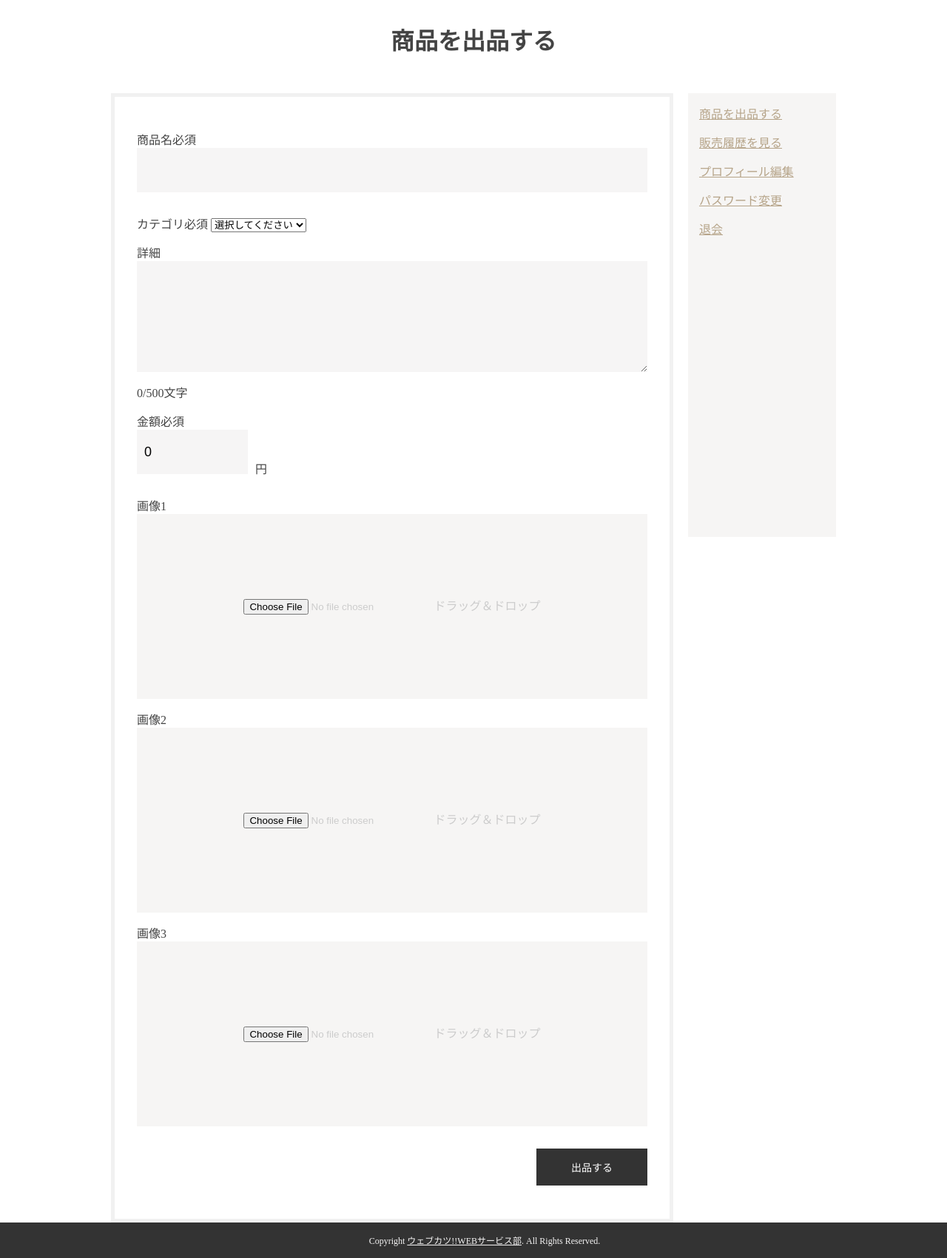
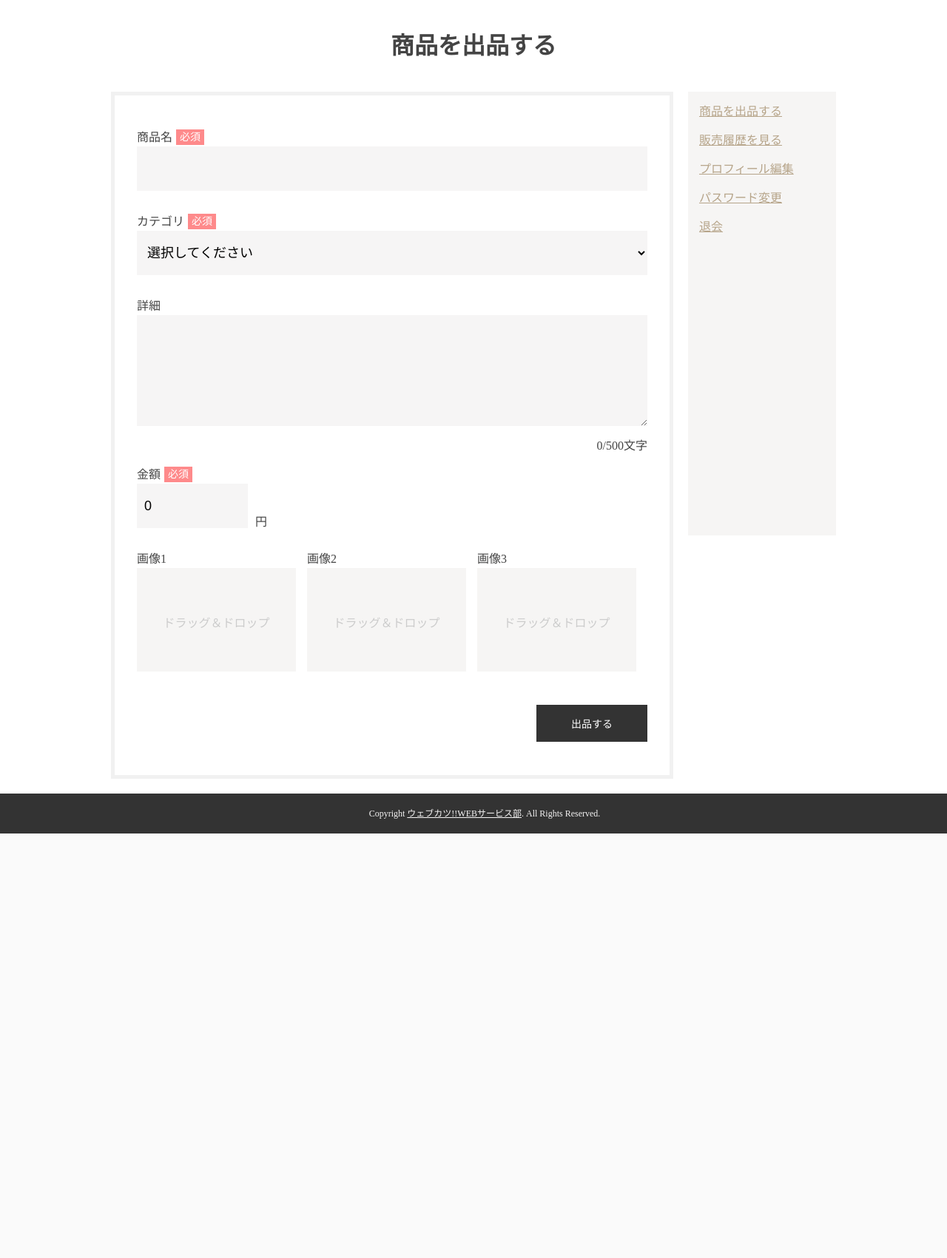
Before and after one commit to kazunari-0206/web-service01, a PHP site: page /git-webservice/registProduct.php in a window 1280 px wide. Shown: the part 80-1781 px from the top of the page at 74% size. After the commit the page ends 1207 px from the top, so only its background shows below. Run offline with PHP 8.4, Linux system fonts and the light colour scheme; the visitor is signed in with stand-in values (Sample User, id 1); data that the repository does not hold is empty.

Commit message:
08修正

```diff
--- a/01/style.css
+++ b/01/style.css
@@ -2,17 +2,18 @@ body {
   margin: 0;
   padding: 0;
   color: #444;
-  /* line-height: 150%; */
+  line-height: 150%;
 }
 
-h1, h2, h3, h4, h5, h6, p {
+h1,h2,h3,h4,h5,h6,p{
   margin: 0;
   padding: 0;
 }
 
-/* ========================================================
+/*========================================
   リンク
-======================================================== */
+========================================*/
+
 a,
 a:active,
 a:focus {
@@ -21,10 +22,9 @@ a:focus {
 a:hover {
   text-decoration: none;
 }
-
-/* ========================================================
+/*========================================
   フォント
-======================================================== */
+========================================*/
 .num {
   font-family: 'Montserrat', sans-serif;
 }
@@ -34,17 +34,14 @@ a:hover {
   font-weight: bold;
   font-family: 'Montserrat', sans-serif;
 }
+/*トップバナー*/
 
-/* ========================================================
-  トップバナー
-======================================================== */
 #top-baner {
   width: 100%;
 }
-
-/* ========================================================
+/*========================================
   ヘッダー
-======================================================== */
+========================================*/
 header {
   margin-bottom: 30px;
   width: 100%;
@@ -66,10 +63,9 @@ header h1 a {
   color: #b6a489;
   text-decoration: none;
 }
-
-/* ========================================================
+/*========================================
   ナビゲーション
-======================================================== */
+========================================*/
 #top-nav {
   position: relative;
   float: right;
@@ -104,17 +100,13 @@ nav a:hover {
 #top-nav ul li {
   float: right;
 }
+/*========================================
+  レイアウト
+========================================*/
 
-/* ========================================================
-  レイアウト
-======================================================== */
 .site-width {
   margin: 0 auto;
   width: 980px;
-}
-
-#contents {
-  overflow: hidden;
 }
 
 #main {
@@ -129,9 +121,9 @@ nav a:hover {
 .page-2colum #main {
   width: 760px;
 }
-.page-logined #main {
+.page-logined #main{
+  box-sizing: border-box;
   border: 5px solid #f1f1f1;
-  box-sizing: border-box;
 }
 
 section h1.title {
@@ -139,21 +131,22 @@ section h1.title {
   font-family: 'Montserrat', sans-serif;
 }
 
-#contenst {
+#contents {
   overflow: hidden;
   margin: 20px auto;
 }
+/* ページタイトル */
 
-/* ページタイトル */
 .page-title {
+  margin-bottom: 50px;
+  padding-top: 20px; /* Lesson14にて追加 */
+  text-align: center;
   font-size: 32px;
-  margin-bottom: 50px;
-  text-align: center;
 }
+/*========================================
+  サイドバー
+========================================*/
 
-/* ========================================================
-  サイドバー
-======================================================== */
 #sidebar {
   float: left;
   box-sizing: border-box;
@@ -163,23 +156,28 @@ section h1.title {
   width: 200px;
   background: #f6f5f4;
 }
+
 #sidebar .title {
   text-align: left;
   font-size: 14px;
 }
+
 #sidebar .selectbox {
   position: relative;
 }
+
 #sidebar select {
   padding: 10px;
   width: 100%;
   border-color: #ccc;
   border-radius: 0;
   font-size: 14px;
+
   -webkit-appearance: none;
   -moz-appearance: none;
   appearance: none;
 }
+
 #sidebar .icn_select:after {
   position: absolute;
   top: 15px;
@@ -193,17 +191,17 @@ section h1.title {
   border-left: 7px solid transparent;
   content: "";
 }
-.page-logined #sidebar {
+.page-logined #sidebar{
   margin: 0 0 0 20px;
 }
-.page-logined #sidebar > a {
+.page-logined #sidebar > a{
   display: block;
   margin-bottom: 15px;
 }
 
-/* ========================================================
+/*========================================
   フッター
-======================================================== */
+========================================*/
 
 footer {
   padding: 15px;
@@ -217,19 +215,20 @@ footer {
 footer a {
   color: #f6f5f5;
 }
+/*contact*/
 
-/* contact */
 #contact {
   margin-bottom: 150px;
 }
+/*========================================
+  ページネーション
+========================================*/
 
-/* ========================================================
-  ページネーション
-======================================================== */
 .pagination {
   position: relative;
   overflow: hidden;
 }
+
 .pagination-list {
   position: relative;
   left: 50%;
@@ -237,15 +236,18 @@ footer a {
   padding-left: 0;
   list-style: none;
 }
+
 .pagination .list-item {
   position: relative;
   left: -50%;
   float: left;
   margin-right: 5px;
 }
+
 .pagination .list-item:last-child {
   margin-right: 0;
 }
+
 .pagination .list-item a {
   display: block;
   padding: 5px 10px;
@@ -254,18 +256,20 @@ footer a {
   text-decoration: none;
   font-family: 'Montserrat', sans-serif;
 }
+
 .pagination .list-item.active a {
   background: #333;
   color: white;
 }
+
 .pagination .list-item a:hover {
   background: #333;
   color: white;
 }
+/*========================================
+  検索エリア
+========================================*/
 
-/* ========================================================
-  検索エリア
-======================================================== */
 .search-title {
   overflow: hidden;
   margin-bottom: 30px;
@@ -274,21 +278,25 @@ footer a {
   background: #f6f5f4;
   line-height: 40px;
 }
+
 .search-left {
   float: left;
 }
+
 .search-right {
   float: right;
 }
+
 .search-title .total-num {
   padding-right: 5px;
   font-weight: bold;
   font-size: 18px;
   font-family: 'Montserrat', sans-serif;
 }
-/* ========================================================
+/*========================================
   リスト
-======================================================== */
+========================================*/
+
 .list > .title {
   padding-left: 10px;
   border-left: 6px solid #b6a489;
@@ -298,6 +306,7 @@ footer a {
   overflow: hidden;
   margin-right: -15px;
 }
+
 .panel-list > .panel {
   float: left;
   box-sizing: border-box;
@@ -317,13 +326,13 @@ a.panel:hover {
 .panel-list > .panel img {
   width: 100%;
 }
+
 .panel-list > .panel .panel-title {
   margin: 0;
 }
+/* テーブルリスト
+========================================*/
 
-/* ========================================================
-  テーブルリスト
-======================================================== */
 .list-table > table {
   width: 100%;
   border-spacing: 0 5px;
@@ -338,10 +347,10 @@ a.panel:hover {
   border-right: none;
   background: #f6f5f4;
 }
+/*========================================
+  ボタン
+========================================*/
 
-/* ========================================================
-  ボタン
-======================================================== */
 .btn {
   padding: 15px 20px;
   text-decoration: none;
@@ -353,63 +362,62 @@ a.panel:hover {
 
 .btn.btn-primary {
   background: #b6a489;
-  color: #fff;
+  color: white;
 }
 
 .btn.btn-mid {
   max-width: 150px;
 }
-
-/* ========================================================
+/*========================================
   フォーム
-======================================================== */
-label {
+========================================*/
+label{
   display: block;
 }
-/* Lesson9で追加 */
-label.err input {
+label.err input, label.err select{
   background: #f7dcd9;
 }
-input[type="text"], input[type="password"] /* lesson9で追加 */, input[type="number"], .formselect, textarea {
+input[type="text"], input[type="password"], input[type="number"], .form select,
+textarea {
+  display: block;
+  box-sizing: border-box;
   margin-bottom: 15px;
-  font-size: 18px;
-  box-sizing: border-box;
   padding: 10px;
   width: 100%;
   height: 60px;
   border: none;
   background: #f6f5f5;
-  display: block;
+  font-size: 18px;
 }
-input[type="checkbox"] {
+input[type="checkbox"]{
   width: 18px;
   height: 18px;
+  background: #f6f5f5;
   vertical-align: middle;
-  background: #f6f5f5;
 }
 input[type="number"] {
-  width: 100%;
+  width: 100px;
   text-align: left;
 }
 input[type="submit"] {
-  font-size: 14px;
   margin: 15px 0;
   padding: 15px 30px;
   width: 100%;
   border: none;
   background: #333;
-  color: #fff;
+  color: white;
+  font-size: 14px;
 }
 
 select:hover,
-input[type="submit"] {
+input[type="submit"]:hover {
   cursor: pointer;
 }
 
 .form-container {
   margin: 0 auto;
 }
-.page-1colum .form-container {
+.page-1colum .form-container{
   margin: 80px auto;
 }
 
@@ -419,7 +427,15 @@ input[type="submit"] {
   width: 400px;
   border: 5px solid #f1f1f1;
 }
-.page-logined .form {
+.form .label-require{
+  margin-left: 5px;
+  background: #fe8a8b;
+  font-size: 14px;
+  padding: 3px 5px;
+  color: white;
+  vertical-align: bottom;
+}
+.page-logined .form{
   border: none;
 }
 
@@ -427,7 +443,7 @@ input[type="submit"] {
   margin-bottom: 40px;
   text-align: center;
 }
-.form > .area-msg {
+.form .area-msg{
   padding: 0 0 15px 0;
   color: red;
 }
@@ -435,50 +451,72 @@ input[type="submit"] {
 .form .btn-container {
   overflow: hidden;
 }
+
 .form .btn {
   float: right;
 }
-.form .area-drop {
+.form .area-drop{
+  margin-bottom: 15px;
   width: 100%;
-  height: 250px;
+  height: 140px;
   background: #f6f5f4;
-  margin-bottom: 15px;
+  color: #ccc;
   text-align: center;
-  line-height: 250px;
-  color: #ccc;
+  line-height: 150px;
+  position: relative;
+  box-sizing: border-box;
 }
-.form .counter-tex {
+.form .input-file{
+  opacity:0;
+  width:100%;
+  height:140px;
+  position:absolute;
+  top:0;
+  left:0;
+  z-index: 2; /* 必ずz-indexをつけないと登録画像を変更する際にドラッグ＆ドロップできなくなる*/
+}
+.form .prev-img{
+  width:100%;
+  position:absolute;
+  top:0;
+  left:0;
+}
+.form .imgDrop-container{
+  width: 33.333%;
+  float: left;
+  padding-right: 15px;
+  box-sizing: border-box;
+}
+.form .counter-text{
   text-align: right;
 }
-
-/* ========================================================
-  フォームグループ
-======================================================== */
-.form-group {
+/* フォームグループ
+=================================*/
+.form-group{
+  position: relative;
   overflow: hidden;
-  position: relative;
 }
-.form-group > input {
+.form-group > input{
   float: left;
 }
-.form-group > .option {
-  float: left;
+.form-group > .option{
   position: relative;
   top: 40px;
   display: block;
+  float: left;
   padding-left: 10px;
 }
 
-/* ========================================================
+/*========================================
   その他
-======================================================== */
-.msg-slide {
+========================================*/
+.msg-slide{
   position: fixed;
   top: 0;
-  width: 100%;
-  height: 40px;
-  background: rgb(122,206,230,0.6);
+  width:100%;
+  height:40px;
+  background: rgba(122,206,230,0.6);
   text-align: center;
-  font-size: 16px;
+  font-size:16px;
   line-height: 40px;
 }
```
